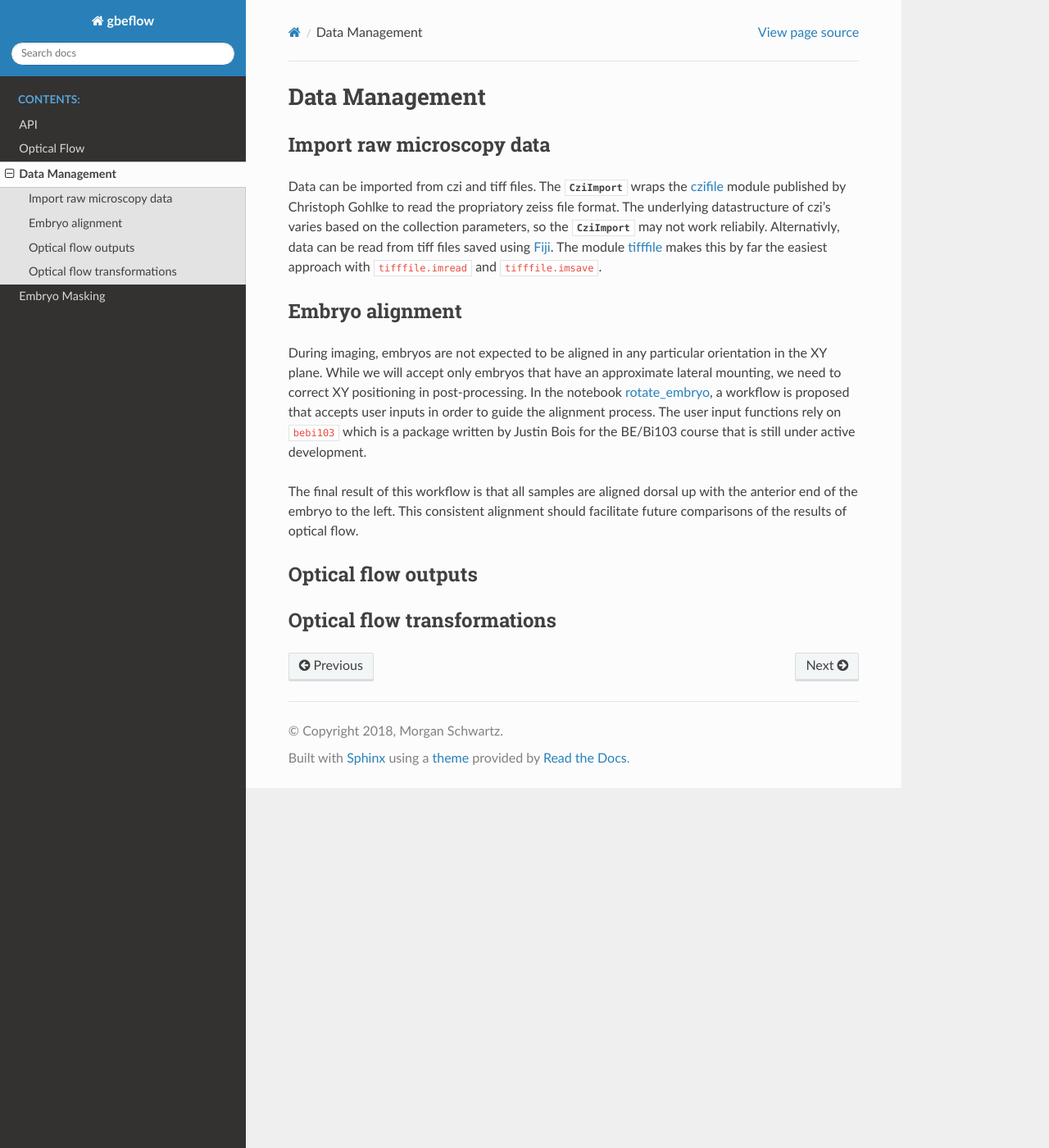
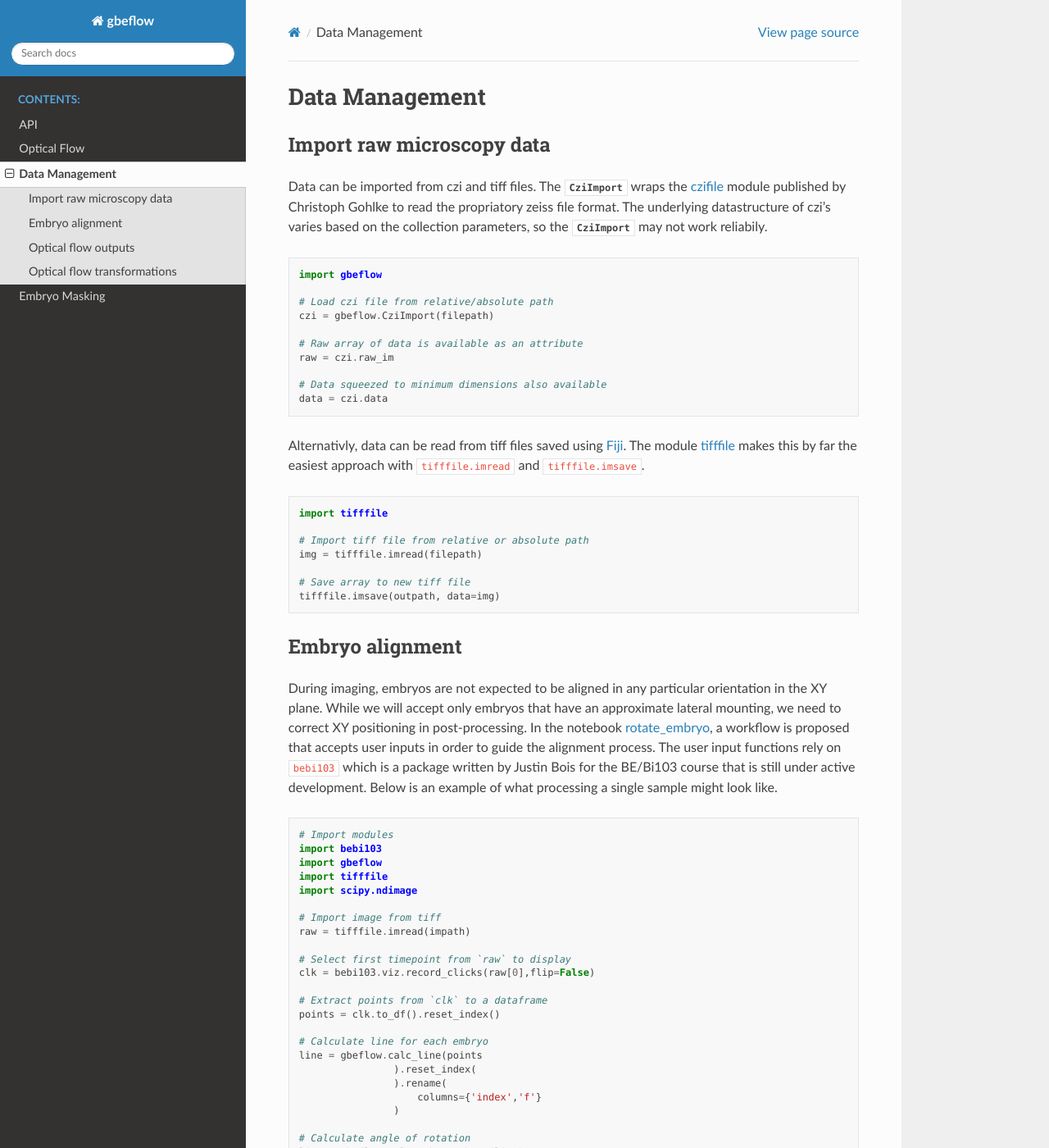
Before and after one commit to msschwartz21/germband-extension, a Sphinx documentation site: the page built from docs/source/datamanagement.rst, in a window 1280 px wide and 1400 px high. Shown: the whole window at 82% size. Built offline with Sphinx 7.4.7 and the Read the Docs theme 2.0.0, drawn with Linux system fonts in a browser that asks for light colours; some of the changed text lies outside the part shown.

Commit message:
Add code examples to data management docs

```diff
--- a/README.rst
+++ b/README.rst
@@ -15,11 +15,9 @@ Anaconda
 
 Matlab
 ^^^^^^^
-The optical flow algorithm which gbeflow relies on is written in Matlab `(Vig et al. 2016)`__. For more information on optical flow and the algorithm, checkout :ref:`opticalflow`. For the purposes of installation and setup, all you need to know is that you need a local installation of Matlab on your computer to run steps involving the optical flow algorithm. gbeflow was developed using Matlab 2017b, but there are not any dependences known to this specific version. We will run Matlab scripts out of python so no Matlab knowledge is required. However, Matlab is currently only compatible with Python 3.6, so we will need to set up an environment to specifically run 3.6. Once we have the correct environment set up, we will install a matlab engine for python.
+The optical flow algorithm which gbeflow relies on is written in Matlab `(Vig et al. 2016) <vig_>`_. For more information on optical flow and the algorithm, checkout :ref:`opticalflow`. For the purposes of installation and setup, all you need to know is that you need a local installation of Matlab on your computer to run steps involving the optical flow algorithm. gbeflow was developed using Matlab 2017b, but there are not any dependences known to this specific version. We will run Matlab scripts out of python so no Matlab knowledge is required. However, Matlab is currently only compatible with Python 3.6, so we will need to set up an environment to specifically run 3.6. Once we have the correct environment set up, we will install a matlab engine for python.
 
 .. _vig: https://www.sciencedirect.com/science/article/pii/S0006349516300339?via%3Dihub
-
-__ vig_
 
 Setup
 --------------
--- a/docs/source/datamanagement.rst
+++ b/docs/source/datamanagement.rst
@@ -3,11 +3,69 @@ Data Management
 
 Import raw microscopy data
 ----------------------------
-Data can be imported from czi and tiff files. The :class:`CziImport` wraps the czifile_ module published by Christoph Gohlke to read the propriatory zeiss file format. The underlying datastructure of czi's varies based on the collection parameters, so the :class:`CziImport` may not work reliabily. Alternativly, data can be read from tiff files saved using Fiji_. The module tifffile_ makes this by far the easiest approach with ``tifffile.imread`` and ``tifffile.imsave``.
+Data can be imported from czi and tiff files. The :class:`CziImport` wraps the czifile_ module published by Christoph Gohlke to read the propriatory zeiss file format. The underlying datastructure of czi's varies based on the collection parameters, so the :class:`CziImport` may not work reliabily.
+
+.. code-block:: python
+
+    import gbeflow
+
+    # Load czi file from relative/absolute path
+    czi = gbeflow.CziImport(filepath)
+
+    # Raw array of data is available as an attribute
+    raw = czi.raw_im
+
+    # Data squeezed to minimum dimensions also available
+    data = czi.data
+
+Alternativly, data can be read from tiff files saved using Fiji_. The module tifffile_ makes this by far the easiest approach with ``tifffile.imread`` and ``tifffile.imsave``.
+
+.. code-block:: python
+
+    import tifffile
+
+    # Import tiff file from relative or absolute path
+    img = tifffile.imread(filepath)
+
+    # Save array to new tiff file
+    tifffile.imsave(outpath, data=img)
 
 Embryo alignment
 -----------------
-During imaging, embryos are not expected to be aligned in any particular orientation in the XY plane. While we will accept only embryos that have an approximate lateral mounting, we need to correct XY positioning in post-processing. In the notebook rotate_embryo_, a workflow is proposed that accepts user inputs in order to guide the alignment process. The user input functions rely on  ``bebi103`` which is a package written by Justin Bois for the BE/Bi103 course that is still under active development.
+During imaging, embryos are not expected to be aligned in any particular orientation in the XY plane. While we will accept only embryos that have an approximate lateral mounting, we need to correct XY positioning in post-processing. In the notebook rotate_embryo_, a workflow is proposed that accepts user inputs in order to guide the alignment process. The user input functions rely on  ``bebi103`` which is a package written by Justin Bois for the BE/Bi103 course that is still under active development. Below is an example of what processing a single sample might look like.
+
+.. code-block:: python
+
+    # Import modules
+    import bebi103
+    import gbeflow
+    import tifffile
+    import scipy.ndimage
+
+    # Import image from tiff
+    raw = tifffile.imread(impath)
+
+    # Select first timepoint from `raw` to display
+    clk = bebi103.viz.record_clicks(raw[0],flip=False)
+
+    # Extract points from `clk` to a dataframe
+    points = clk.to_df().reset_index()
+
+    # Calculate line for each embryo
+    line = gbeflow.calc_line(points
+                    ).reset_index(
+                    ).rename(
+                        columns={'index','f'}
+                    )
+
+    # Calculate angle of rotation
+    line = gbeflow.calc_embryo_theta(line)
+
+    # Rotate embryo
+    rimg = scipy.ndimage.rotate(raw,line['theta'])
+
+    # Save rotated stack to file
+    tifffile.imsave(outpath,data=rimg)
 
 The final result of this workflow is that all samples are aligned dorsal up with the anterior end of the embryo to the left. This consistent alignment should facilitate future comparisons of the results of optical flow.
 
```
Also changed, not shown: docs/source/masking.rst (+10 -6 lines), gbeflow/__init__.py (+26 -0 lines).
